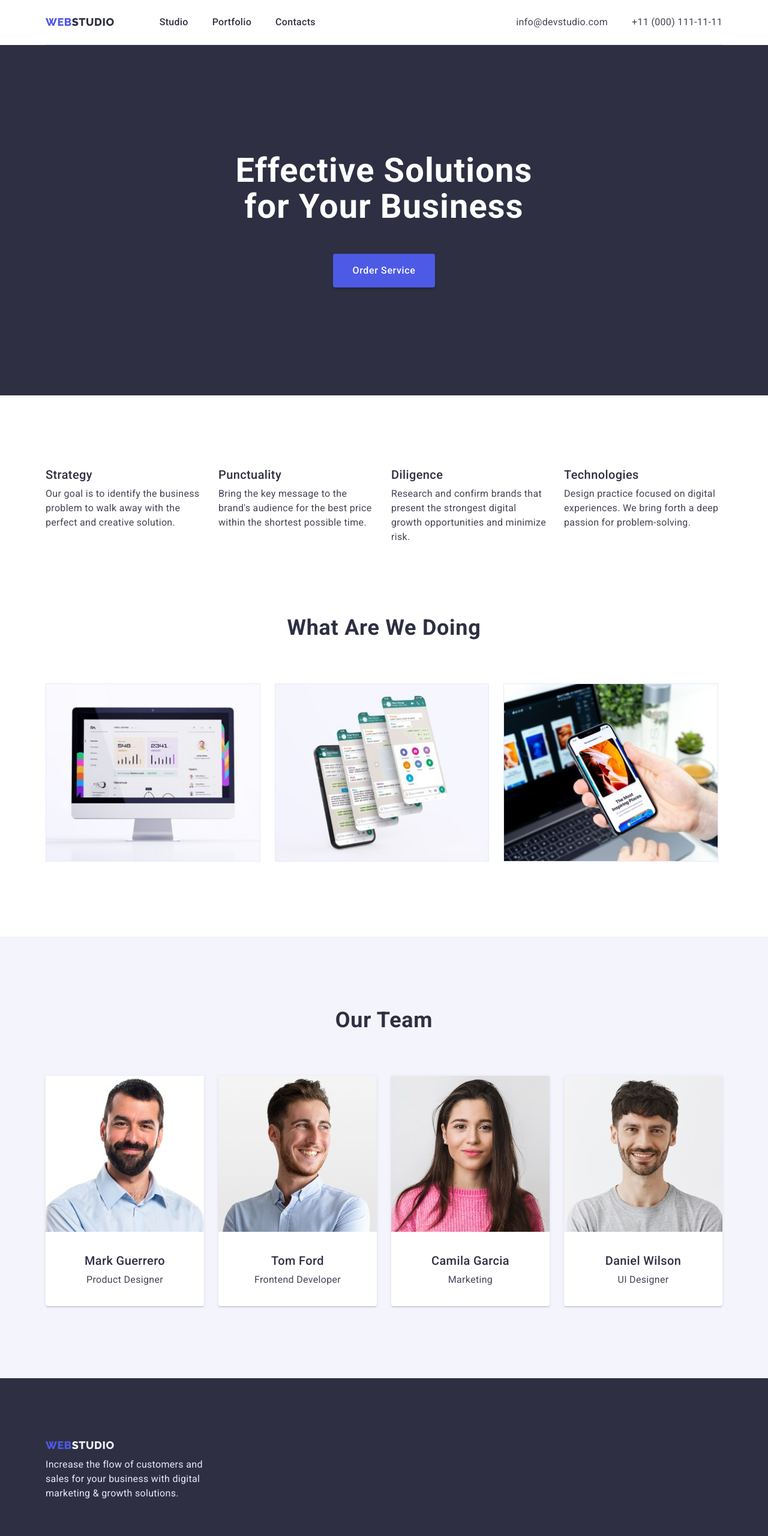
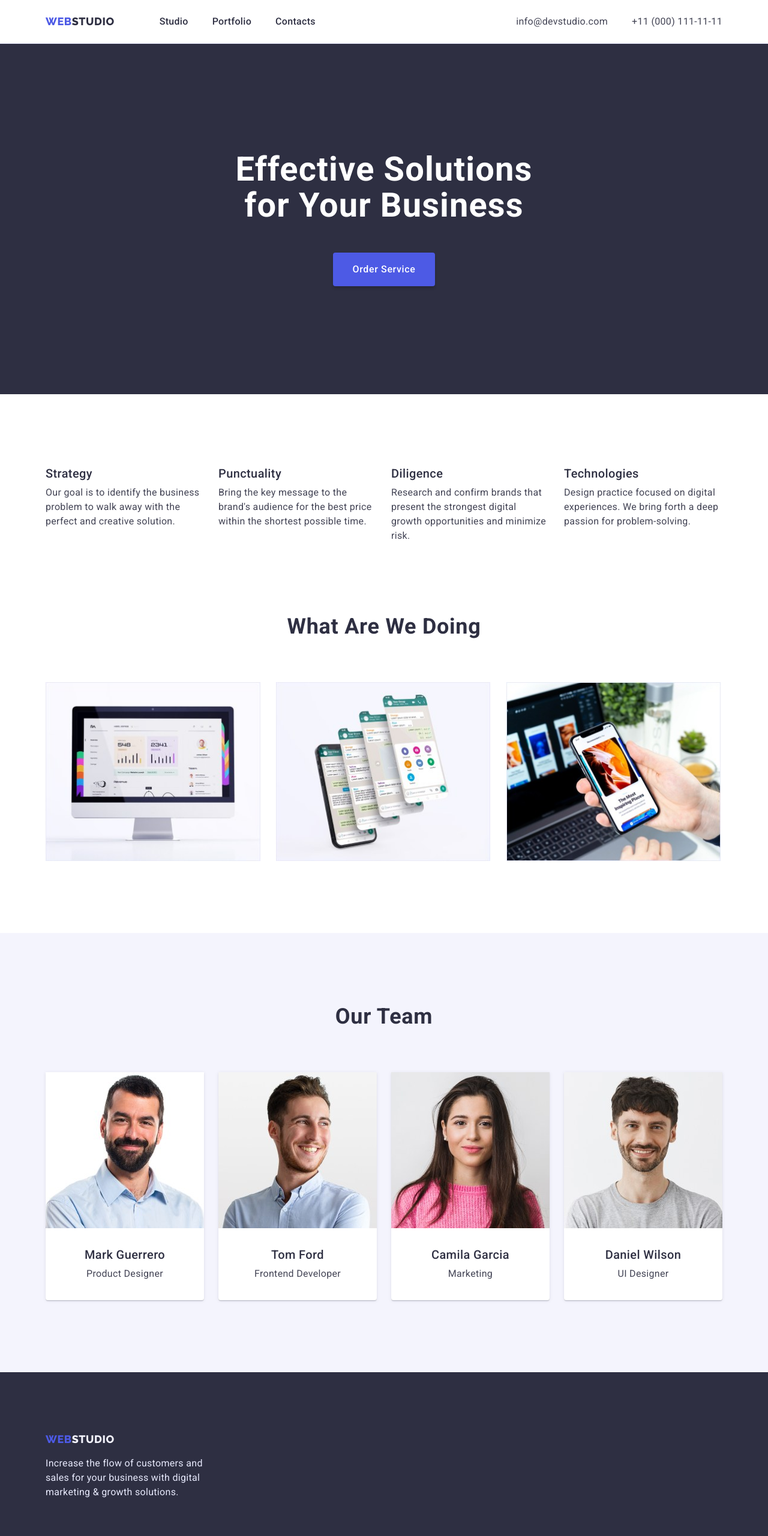
Before and after one commit to SQWOZN/goit-markup-hw-03, a plain HTML site: page index.html in a window 1280 px wide. Shown: the top 2560 px of the page at 60% size. Drawn offline with nearby package versions, Linux system fonts and the light colour scheme.

Commit message:
update 1

```diff
--- a/css/styles.css
+++ b/css/styles.css
@@ -32,6 +32,8 @@ p, h1, h2, h3, h4, h5, h6, ul {
     display: flex;
     align-items: center;
     gap: 40px;
+}
+.header {
     border-bottom: 1px solid var(--color-footer-text-and-button-border);
 }
 .header-nav {
@@ -58,7 +60,7 @@ p, h1, h2, h3, h4, h5, h6, ul {
     font-weight: 800;
     font-size: 18px;
     line-height: 1.33;
-    padding: 25px 0;
+    padding: 24px 0;
 }
 
 .logo-header {
@@ -73,6 +75,11 @@ ul {
     margin: 0;
     padding: 0;
 }
+img {
+    display: block;
+    max-width: 100%;
+    height: auto;
+}
 
 .navigation {
     color: var(--color-secondary);
@@ -81,7 +88,8 @@ ul {
     font-size: 16px;
     line-height: 1.5;
     letter-spacing: 0.02em;
-    padding: 25px 0;
+    padding: 24px 0;
+    display: block;
 }
 .navigation:hover,
 .navigation:focus {
@@ -93,7 +101,8 @@ ul {
     text-decoration: none;
     line-height: 1.5;
     letter-spacing: 0.02em;
-    padding: 25px 0;
+    padding: 24px 0;
+    display: block;
 }
 .navigation-mail:hover,
 .navigation-mail:focus {
@@ -105,7 +114,8 @@ ul {
     text-decoration: none;
     line-height: 1.5;
     letter-spacing: 0.02em;
-    padding: 25px 0;
+    padding: 24px 0;
+    display: block;
 }
 .navigation-tel:hover,
 .navigation-tel:focus {
@@ -115,6 +125,7 @@ ul {
 .dark-background {
     background-color: var(--color-secondary);
     padding: 180px 0;
+    text-align: center;
 
 }
 .main-title {
@@ -142,8 +153,7 @@ ul {
     line-height: 1.5;
     letter-spacing: 0.04em;
     padding: 16px 32px;
-    display: block;
-    margin: 0 auto;
+
 }
 .order-service-button:hover,
 .order-service-button:focus {
@@ -162,9 +172,7 @@ ul {
     flex-wrap: wrap;
 }
 .features-item {
-    width: 264px;
-    /* flex-basis: calc((100% - 72px)) / 4; */
-
+    flex-basis: calc((100% - 72px)/ 4);
 }
 
 .visually-hidden {
@@ -210,7 +218,7 @@ ul {
     flex-wrap: wrap;
 }
 .img-card {
-    /* flex-basis: calc((100%-48px) / 3); */
+    flex-basis: calc((100% - 48px) / 3);
 }
 
 /* Our Team */
@@ -230,13 +238,6 @@ ul {
     letter-spacing: 0.02em;
 }
 
-.footer-text {
-    color: var(--color-footer-text-and-button-border);
-    line-height: 1.5;
-    letter-spacing: 0.02em;
-    margin-top: 8px;
-    width: 264px;
-}
 .employees-list {
     display: flex;
     gap: 24px;
@@ -249,7 +250,7 @@ ul {
 
 .element {
     background-color: var(--color-light);
-    /* flex-basis: calc((100%-72px)/3); */
+    flex-basis: calc((100% - 72px) / 4);
 }
 .employees-element {
     text-align: center;
@@ -261,9 +262,27 @@ ul {
 /* Footer  */
 .footer-dark-background {
     background-color: var(--color-secondary);
+    padding: 100px 0;
 }
-.footer-container {
-    padding: 100px 0;
+/* .footer-container {
+
+} */
+.footer-text {
+    color: var(--color-footer-text-and-button-border);
+    line-height: 1.5;
+    letter-spacing: 0.02em;
+    margin-top: 16px;
+    width: 264px;
+}
+.logo-web {
+    color: var(--color-button-logo);
+    text-decoration: none;
+    text-transform: uppercase;
+    letter-spacing: 0.03em;
+    font-family: 'Raleway', sans-serif;
+    font-weight: 800;
+    font-size: 18px;
+    line-height: 1.33;
 }
 
 /* Portfolio Page */
@@ -277,9 +296,9 @@ ul {
     justify-content: center;
     gap: 24px;
 }
-.button-item {
+/* .button-item {
 
-}
+} */
 .button {
     color: var(--color-button-logo);
     font-weight: 500;
@@ -300,7 +319,7 @@ ul {
     color: var(--color-light);
     background-color: var(--color-button-action);
     box-shadow: 0px 3px 1px rgba(0, 0, 0, 0.1), 0px 2px 1px rgba(0, 0, 0, 0.08), 0px 2px 2px rgba(0, 0, 0, 0.12);
-    border-radius: 4px;
+    border-color: transparent;
 }
 .card-name {
     font-weight: 500;
@@ -322,10 +341,12 @@ ul {
 .card-list {
     display: flex;
     flex-wrap: wrap;
-    gap: 24px;
+    row-gap: 48px;
+    column-gap: 24px;
+
 }
 .card-item {
-    /* flex-basis: calc(100% - 48px / 3); */
+    flex-basis: calc((100% - 48px) / 3);
 }
 .text-item {
     padding: 32px 16px;
--- a/index.html
+++ b/index.html
@@ -21,7 +21,7 @@
     <link rel="stylesheet" href="./css/styles.css" />
   </head>
   <body>
-    <header>
+    <header class="header">
       <div class="container">
         <div class="header-container">
           <nav class="header-nav">
@@ -64,7 +64,6 @@
       </section>
       <section class="section-second">
         <div class="container">
-          <div class="container-description">
           <h2 class="visually-hidden">Features</h2>
           <ul class="features-list">
             <li class="features-item">
@@ -77,8 +76,8 @@
             <li class="features-item">
               <h3 class="headlines">Punctuality</h3>
               <p class="text-description">
-                  Bring the key message to the brand's audience for the best
-                  price within the shortest possible time.
+                Bring the key message to the brand's audience for the best price
+                within the shortest possible time.
               </p>
             </li>
             <li class="features-item">
@@ -91,12 +90,11 @@
             <li class="features-item">
               <h3 class="headlines">Technologies</h3>
               <p class="text-description">
-                  Design practice focused on digital experiences. We bring forth
-                  a deep passion for problem-solving.
+                Design practice focused on digital experiences. We bring forth a
+                deep passion for problem-solving.
               </p>
             </li>
           </ul>
-          </div>
         </div>
       </section>
       <section class="section">
@@ -111,7 +109,7 @@
                 height="297.5"
               />
             </li>
-            <li>
+            <li class="img-card">
               <img
                 src="./images/messenger.jpg"
                 alt="messenger"
@@ -119,7 +117,7 @@
                 height="297.5"
               />
             </li>
-            <li>
+            <li class="img-card">
               <img
                 src="./images/iphone.jpg"
                 alt="iphone"
@@ -189,7 +187,7 @@
     <footer class="footer-dark-background">
       <div class="container">
         <div class="footer-container">
-          <a class="logo" href="./index.html"
+          <a class="logo-web" href="./index.html"
             >Web<span class="logo-footer">Studio</span></a
           >
           <p class="footer-text">
```
Also changed, not shown: portfolio.html (+2 -2 lines). Lines whose indentation alone changed are shown as unchanged.
